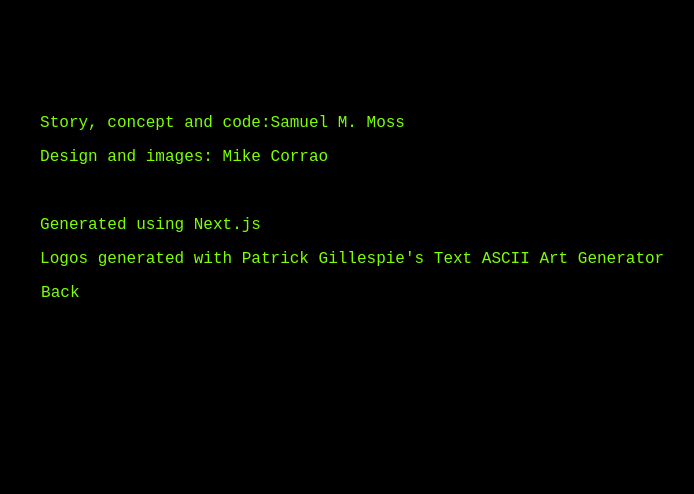
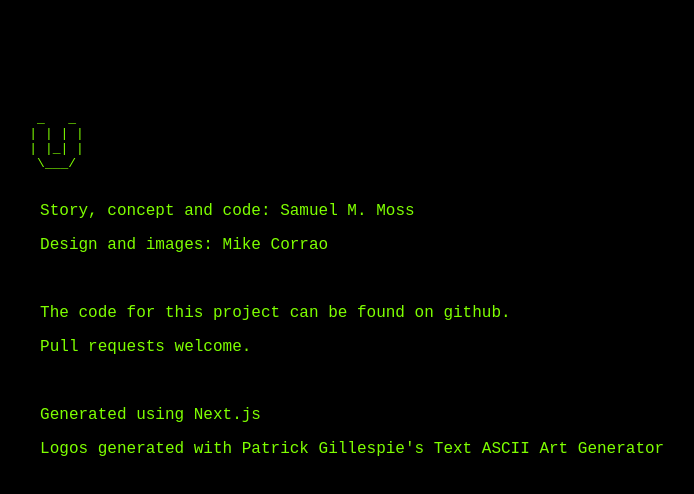
Before and after one commit to perfidiousscript/uoma_screen, a Next.js app: page /about in a window 1280 px wide. Shown: the top 494 px of the page, without its empty margins (69-763 px from the left). Built offline with nearby package versions, Linux system fonts and the light colour scheme; a web font is replaced by a local one.

Commit message:
adds home button to pages

```diff
--- /dev/null
+++ b/components/home_button.js
@@ -0,0 +1,28 @@
+import Head from "next/head";
+import Link from "next/link";
+import styles from "../styles/Home.module.css";
+import { home_logo } from "../story_material/logos.js";
+
+export default function home_button() {
+  function selectedBackground(e) {
+    e.target.style.background = "chartreuse";
+    e.target.style.color = "black";
+  }
+
+  function unselectedBackground(e) {
+    e.target.style.background = "black";
+    e.target.style.color = "chartreuse";
+  }
+
+  return (
+    <Link href="/">
+      <pre
+        class="homeButton"
+        onMouseEnter={selectedBackground}
+        onMouseLeave={unselectedBackground}
+      >
+        {home_logo}
+      </pre>
+    </Link>
+  );
+}
--- a/pages/about.js
+++ b/pages/about.js
@@ -1,5 +1,6 @@
 import Head from "next/head";
 import Link from "next/link";
+import home_button from "../components/home_button.js";
 
 export default function Home() {
   function selectedBackground(e) {
@@ -13,10 +14,11 @@ export default function Home() {
   }
   return (
     <>
+      {home_button()}
       <div className="text">
         <p>
-          Story, concept and code:
-          <a href="www.perfidiousscript.blogspot.com" rel="nofollow">
+          Story, concept and code:{" "}
+          <a href="http://www.perfidiousscript.blogspot.com" target="_blank">
             <span
               onMouseEnter={selectedBackground}
               onMouseLeave={unselectedBackground}
@@ -25,12 +27,46 @@ export default function Home() {
             </span>
           </a>{" "}
         </p>
-        <p>Design and images: Mike Corrao</p>
+        <p>
+          Design and images:{" "}
+          <a href="http://www.mikecorrao.com/" target="_blank">
+            <span
+              onMouseEnter={selectedBackground}
+              onMouseLeave={unselectedBackground}
+            >
+              Mike Corrao
+            </span>
+          </a>
+        </p>
         <br />
-        <p>Generated using Next.js</p>
+        <p>
+          The code for this project can be found on{" "}
+          <a href="https://github.com/perfidiousscript/uoma_screen">
+            <span
+              onMouseEnter={selectedBackground}
+              onMouseLeave={unselectedBackground}
+            >
+              github.
+            </span>
+          </a>
+        </p>
+        <p> Pull requests welcome.</p>
+        <br />
+        <p>
+          Generated using{" "}
+          <a href="https://nextjs.org/" target="_blank">
+            {" "}
+            <span
+              onMouseEnter={selectedBackground}
+              onMouseLeave={unselectedBackground}
+            >
+              Next.js
+            </span>
+          </a>
+        </p>
         <p>
           Logos generated with Patrick Gillespie's{" "}
-          <a href="http://patorjk.com/software/taag/">
+          <a href="http://patorjk.com/software/taag/" target="_blank">
             <span
               onMouseEnter={selectedBackground}
               onMouseLeave={unselectedBackground}
@@ -40,18 +76,6 @@ export default function Home() {
           </a>
         </p>
       </div>
-      <div className="choices">
-        <Link href="/">
-          <span
-            onMouseEnter={selectedBackground}
-            onMouseLeave={unselectedBackground}
-            key="start"
-            className="activeChoice"
-          >
-            Back
-          </span>
-        </Link>
-      </div>
     </>
   );
 }
--- a/story_material/logos.js
+++ b/story_material/logos.js
@@ -1,3 +1,10 @@
+export const home_logo = ` _   _
+| | | |
+| |_| |
+ \\___/
+
+`;
+
 export const g_cross = `
               @@@
               @@@
--- a/styles/globals.css
+++ b/styles/globals.css
@@ -75,3 +75,7 @@ a {
   transform: rotate(45deg);
   margin: 1% 27% 0% 0;
 }
+
+.homeButton {
+  width: fit-content;
+}
```
Also changed, not shown: pages/map.js (+0 -22 lines), pages/story.js (+4 -3 lines), pages/tips.js (+2 -21 lines), story_material/parts/5.js (+22 -1 lines), 1 other file (tests, documents, lock files or other folders).
